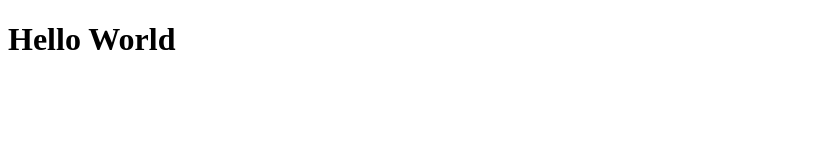
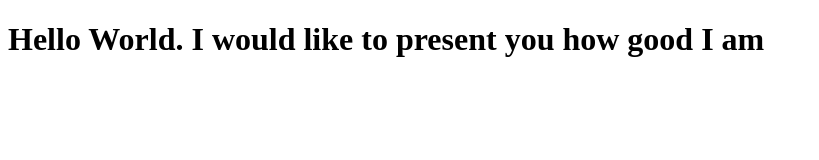
Before and after one commit to elijah17dn/my_website, a plain HTML site: page site/index.html in a window 1280 px wide. Shown: the whole page, without its empty margins (0-819 px from the left). Drawn offline with Linux system fonts and the light colour scheme.

Commit message:
Changes in index

```diff
--- a/site/index.html
+++ b/site/index.html
@@ -7,6 +7,6 @@
     </title>
 </head>
 <body>
-    <h1>Hello World</h1>
+    <h1>Hello World. I would like to present you how good I am</h1>
 </body>
 </html>
```
